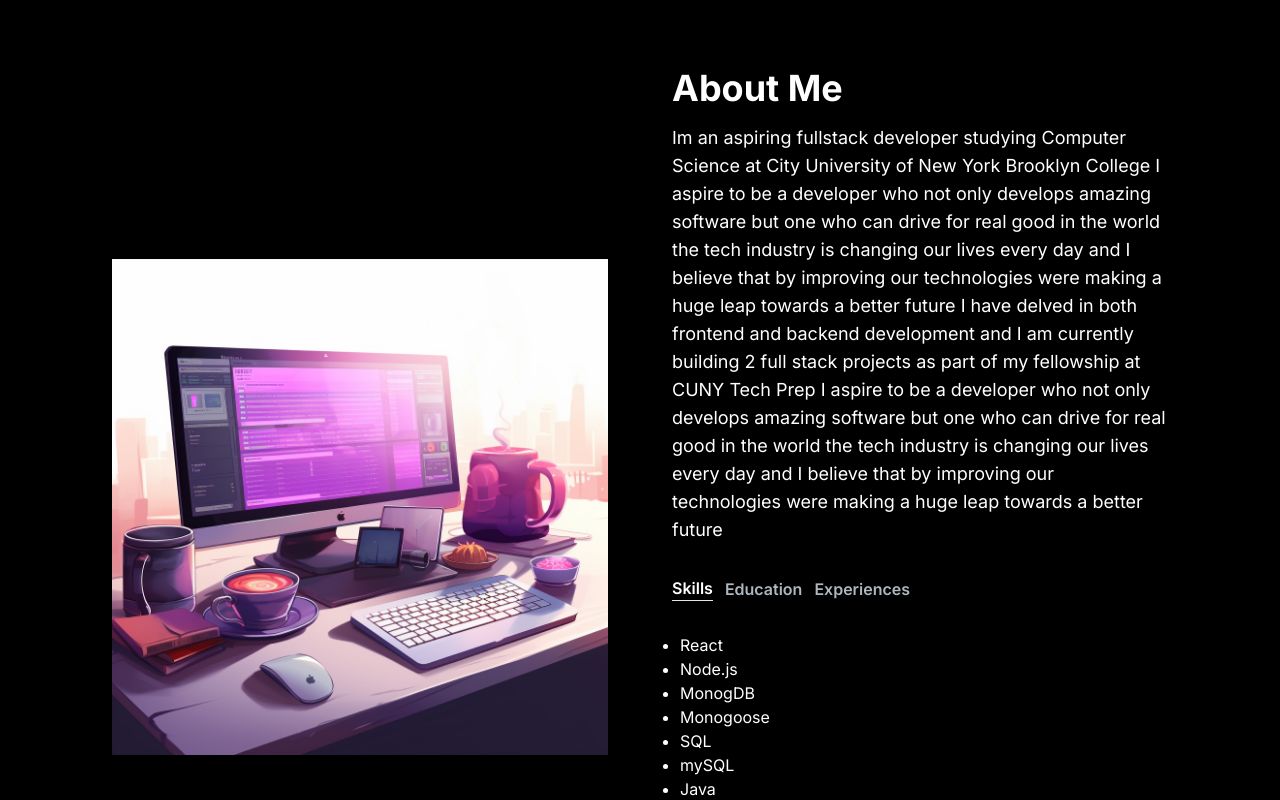
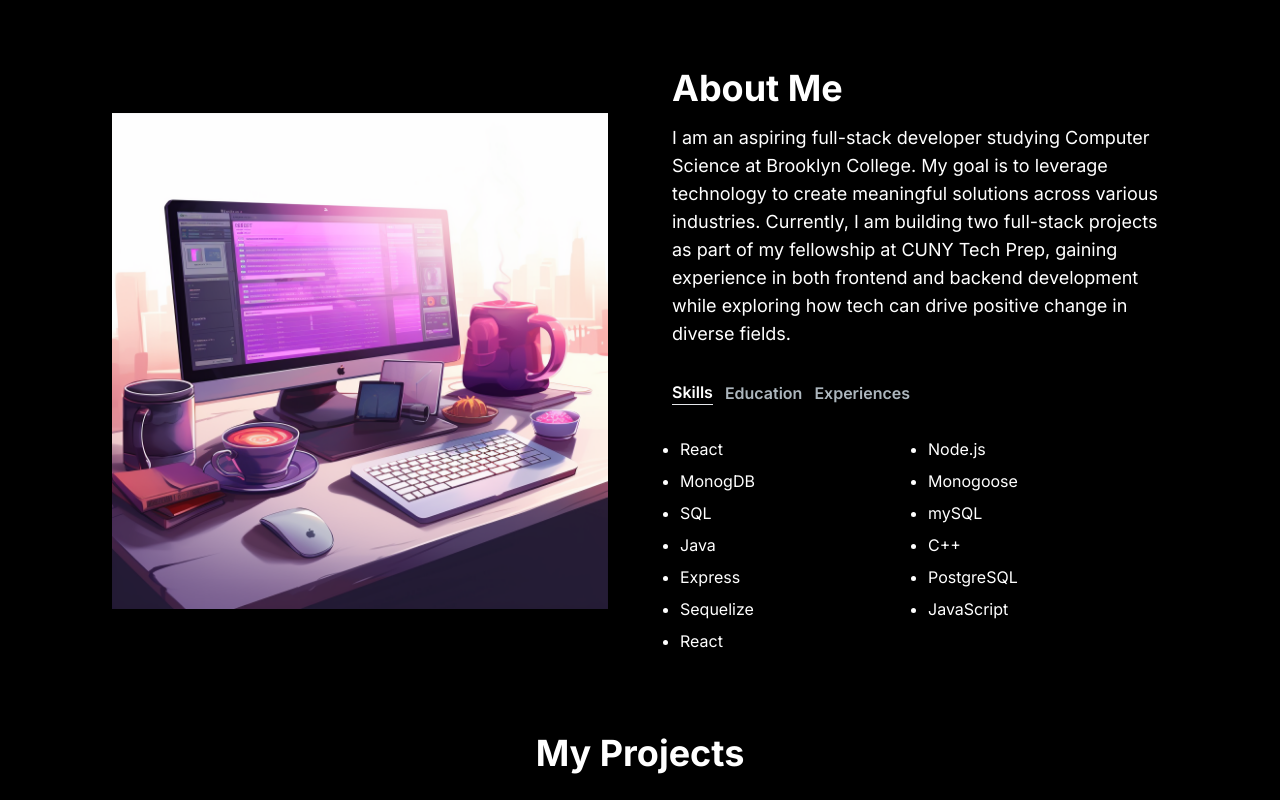
Before and after one commit to Harmain1233/harmain-s-portfolio, a Next.js app: page / in a window 1280 px wide. Shown: the part 680-1480 px from the top of the page. Built offline with nearby package versions, Linux system fonts and the light colour scheme.

Commit message:
Update AboutSection.jsx

```diff
--- a/app/components/AboutSection.jsx
+++ b/app/components/AboutSection.jsx
@@ -8,7 +8,7 @@ const TAB_DATA = [
     title: "Skills",
     id: "skills",
     content: (
-      <ul className="list-disc pl-2">
+      <ul className="list-disc pl-2 grid grid-cols-2 gap-2">
          <li>React</li>
         <li>Node.js</li>
          <li>MonogDB</li>
@@ -76,13 +76,11 @@ const AboutSection = () => {
           <h2 className="text-4xl font-bold text-white mb-4">About Me</h2>
           <p className="text-base lg:text-lg">
           <p className="text-base lg:text-lg">
-  Im an aspiring fullstack developer studying Computer Science at City University of New York Brooklyn College
-  I aspire to be a developer who not only develops amazing software but one who can drive for real good in the world
-  the tech industry is changing our lives every day and I believe that by improving our technologies were making a huge leap towards a better future
-  I have delved in both frontend and backend development and I am currently building 2 full stack projects as part of my
-  fellowship at CUNY Tech Prep I aspire to be a developer who not only develops amazing software
-  but one who can drive for real good in the world the tech industry is changing our lives every day
-  and I believe that by improving our technologies were making a huge leap towards a better future
+            I am an aspiring full-stack developer studying Computer Science at Brooklyn College.
+            My goal is to leverage technology to create meaningful solutions across various
+            industries. Currently, I am building two full-stack projects as part of my fellowship
+            at CUNY Tech Prep, gaining experience in both frontend and backend development while
+            exploring how tech can drive positive change in diverse fields.
 </p>
           </p>
           <div className="flex flex-row justify-start mt-8">
```
